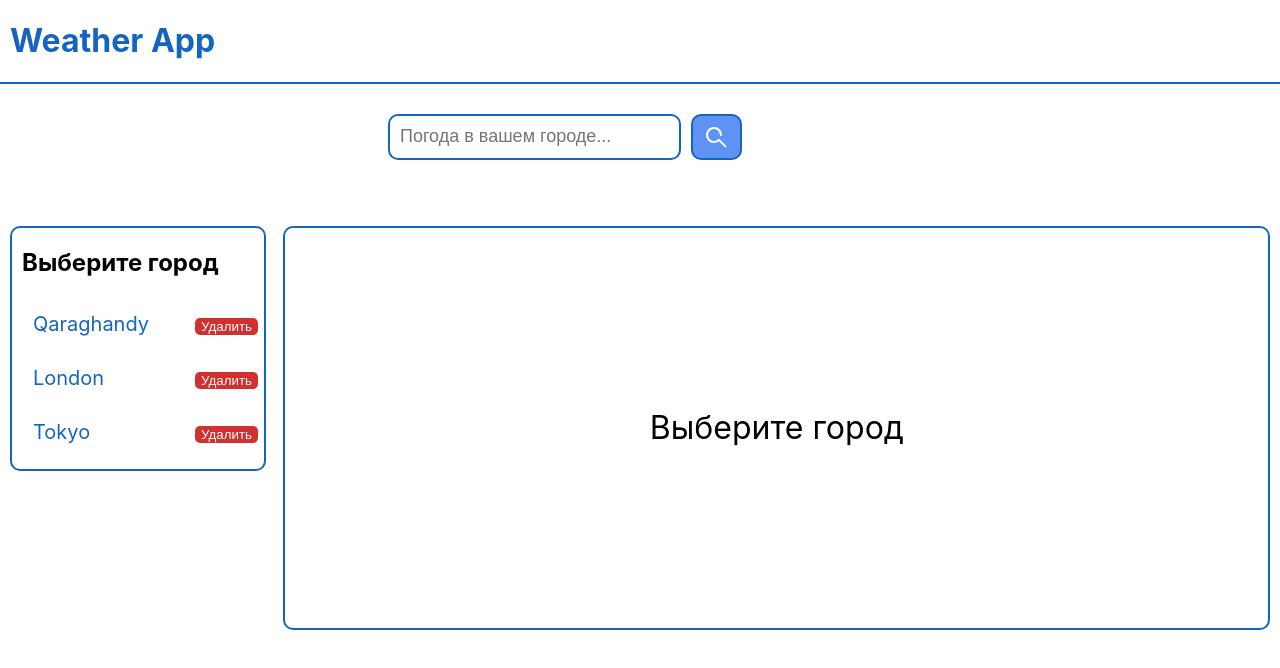
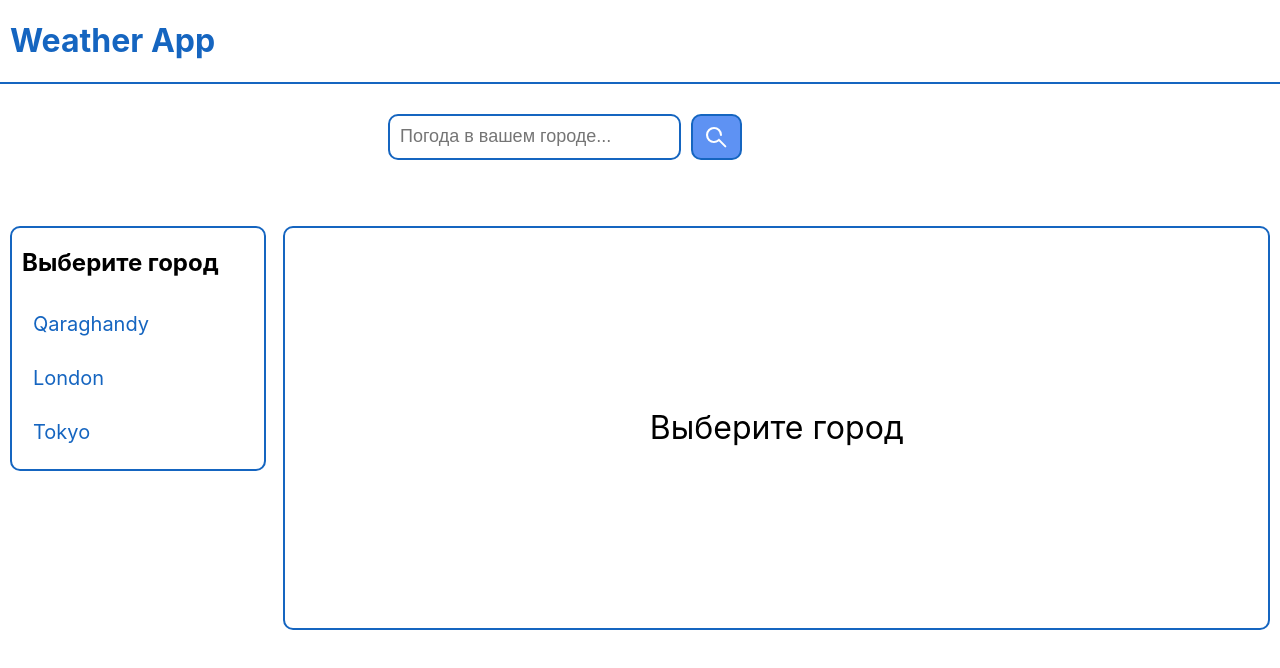
Before and after one commit to AknietKh/React-Weather-App, a React (Create React App) app: page / in a window 1280 px wide. Shown: the top 668 px of the page. Built offline with nearby package versions, Linux system fonts and the light colour scheme.

Commit message:
Теперь кнопка удалить появляется при наведении на город в navbar

```diff
--- a/src/components/CityBtn.js
+++ b/src/components/CityBtn.js
@@ -1,32 +1,49 @@
 import React from 'react';
 import '../App.css';
 
-function CityBtn(props) {
-  function hadleClick(e) {
-   props.onCityClick(e.target);
+class CityBtn extends React.Component {
+  state = {
+    deleteBtn: null
   }
 
-  function handleDeleteBtnClick(e) {
-    e.preventDefault();
-    props.onDeleteBtnClick(e.target);
+  hadleClick = (e) => {
+   this.props.onCityClick(e.target);
   }
 
-  return (
-    +props.activeCityId === props.id ?
-      <div className="city-wrapper city__active">
-        <div id={props.id} className="city" onClick={hadleClick}>
-          {props.name}
+  handleDeleteBtnClick = (e) => {
+    e.preventDefault();
+    this.props.onDeleteBtnClick(e.target);
+  }
+
+  handleMouseEnter = (e) => {
+    this.setState({deleteBtn: true});
+  }
+
+  handleMouseLeave = (e) => {
+    this.setState({deleteBtn: false});
+  }
+
+  render () {
+    const {deleteBtn} = this.state;
+    const {id, name} = this.props;
+    const activeCityId = +this.props.activeCityId;
+    return (
+      activeCityId === id ?
+        <div className="city-wrapper city__active" onMouseEnter={this.handleMouseEnter} onMouseLeave={this.handleMouseLeave}>
+          <div id={id} className="city" onClick={this.hadleClick}>
+            {name}
+          </div>
+          {deleteBtn && <button id={id} className="delete-city" onClick={this.handleDeleteBtnClick}>Удалить</button>}
         </div>
-        <button id={props.id} className="delete-city" onClick={handleDeleteBtnClick}>Удалить</button>
-      </div>
-    :
-      <div className="city-wrapper">
-        <div id={props.id} className="city" onClick={hadleClick}>
-        {props.name}
+        :
+        <div className="city-wrapper" onMouseEnter={this.handleMouseEnter} onMouseLeave={this.handleMouseLeave}>
+          <div id={id} className="city" onClick={this.hadleClick}>
+            {name}
+          </div>
+          {deleteBtn && <button id={id} className="delete-city" onClick={this.handleDeleteBtnClick}>Удалить</button>}
         </div>
-        <button id={props.id} className="delete-city" onClick={handleDeleteBtnClick}>Удалить</button>
-      </div>
   )
+  }
 }
 
 export {CityBtn};
```
